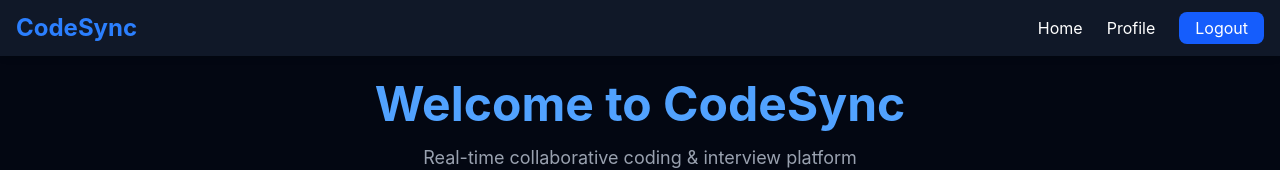
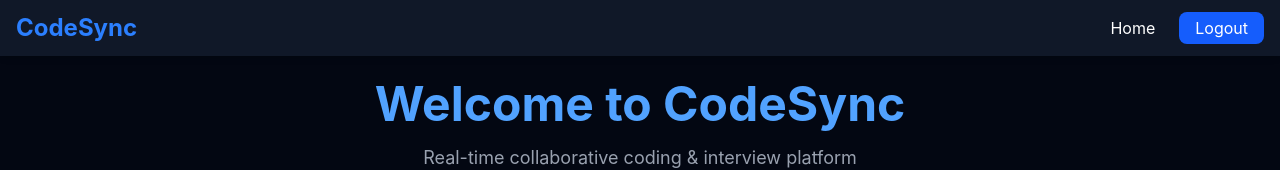
Before and after one commit to Koushik-16/CodeSync, a React (Vite) app in the folder frontend/: page / in a window 1280 px wide. Shown: the top 170 px of the page. Built offline with nearby package versions, Linux system fonts and the light colour scheme; no server answers; sample sign-in values are in the browser's storage.

Commit message:
partially completed

```diff
--- a/frontend/src/components/Navbar.jsx
+++ b/frontend/src/components/Navbar.jsx
@@ -28,7 +28,7 @@ const Navbar = () => {
         {authUser && (
           <div className="hidden md:flex space-x-6 items-center">
             <Link to="/" className="hover:text-blue-400 transition">Home</Link>
-            <Link to="/profile" className="hover:text-blue-400 transition">Profile</Link>
+            {/* <Link to="/profile" className="hover:text-blue-400 transition">Profile</Link> */}
             <button
               onClick={handleLogout}
               className="bg-blue-600 hover:bg-blue-700 text-white px-4 py-1 rounded-lg transition"
@@ -59,7 +59,7 @@ const Navbar = () => {
       {authUser && isOpen && (
         <div className="md:hidden px-4 pb-4 space-y-2">
           <Link to="/" className="block hover:text-blue-400 transition">Home</Link>
-          <Link to="/profile" className="block hover:text-blue-400 transition">Profile</Link>
+          {/* <Link to="/profile" className="block hover:text-blue-400 transition">Profile</Link> */}
           <button
             onClick={handleLogout}
             className="block w-full text-left bg-blue-600 hover:bg-blue-700 px-4 py-2 rounded-lg"
```
Also changed, not shown: 1 other file (tests, documents, lock files or other folders).
